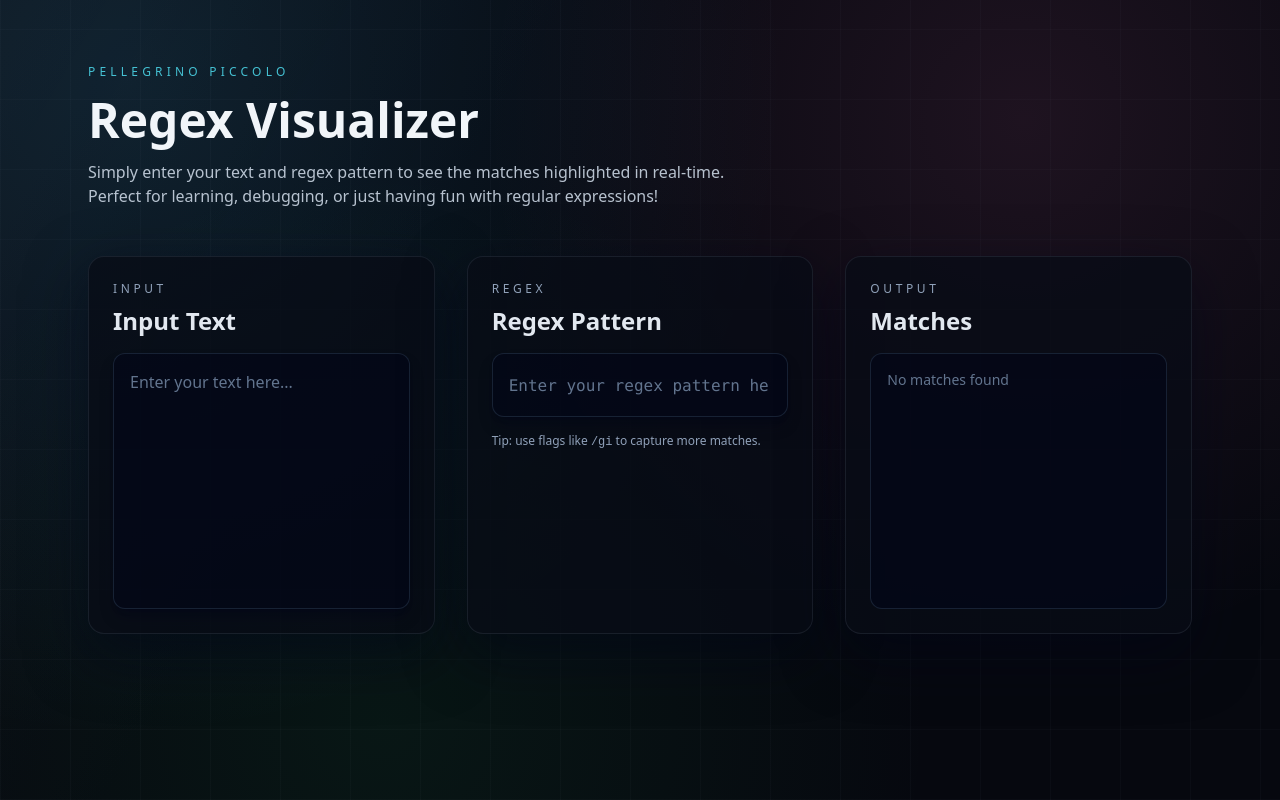
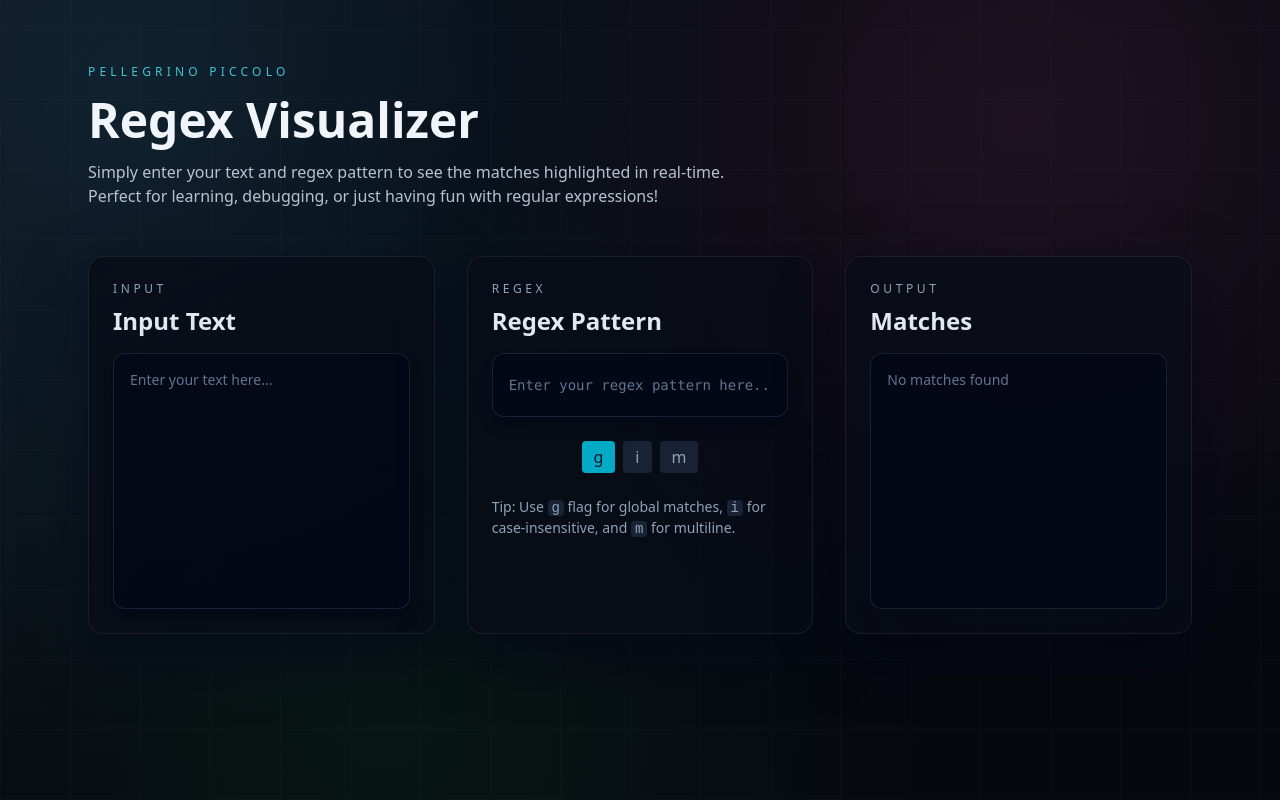
Before and after one commit to PellegrinoPiccolo/regex-visualizer, a React (Vite) app: page / in a window 1280 px wide. Built offline with nearby package versions, Linux system fonts and the light colour scheme.

Commit message:
feat: add regex flag selection and update input components for better accessibility

```diff
--- a/src/App.tsx
+++ b/src/App.tsx
@@ -8,16 +8,17 @@ function App() {
 
   const [pattern, setPattern] = React.useState("");
   const [text, setText] = React.useState("");
+  const [flag, setFlag] = React.useState("g");
   const [matches, setMatches] = React.useState<string[]>([]);
 
   React.useEffect(() => {
     if (pattern && text) {
-      const foundMatches = findMatches(text, pattern);
+      const foundMatches = findMatches(text, pattern, flag);
       setMatches(foundMatches);
     } else {
       setMatches([]);
     }
-  }, [pattern, text]);
+  }, [pattern, text, flag]);
 
   return (
     <div className="app-shell">
@@ -47,8 +48,28 @@ function App() {
               <h2 className="text-2xl font-semibold mt-2">Regex Pattern</h2>
             </div>
             <RegexInput value={pattern} onChange={(e) => setPattern(e.target.value)} />
-            <p className="text-xs text-slate-400">
-              Tip: use flags like <span className="mono">/gi</span> to capture more matches.
+            <div className="flex gap-2 mt-2 items-center justify-center">
+              <button
+                className={`px-3 py-1 rounded cursor-pointer ${flag === "g" ? "bg-cyan-400/80 text-slate-900" : "bg-slate-800/80 text-slate-400"} focus:ring-2 focus:ring-cyan-400/60`}
+                onClick={() => setFlag("g")}
+              >
+                g
+              </button>
+              <button
+                className={`px-3 py-1 rounded cursor-pointer ${flag === "i" ? "bg-cyan-400/80 text-slate-900" : "bg-slate-800/80 text-slate-400"} focus:ring-2 focus:ring-cyan-400/60`}
+                onClick={() => setFlag("i")}
+              >
+                i
+              </button>
+              <button
+                className={`px-3 py-1 rounded cursor-pointer ${flag === "m" ? "bg-cyan-400/80 text-slate-900" : "bg-slate-800/80 text-slate-400"} focus:ring-2 focus:ring-cyan-400/60`}
+                onClick={() => setFlag("m")}
+              >
+                m
+              </button>
+            </div>
+            <p className="text-sm text-slate-400 mt-2">
+              Tip: Use <code className="bg-slate-800/80 px-1 rounded">g</code> flag for global matches, <code className="bg-slate-800/80 px-1 rounded">i</code> for case-insensitive, and <code className="bg-slate-800/80 px-1 rounded">m</code> for multiline.
             </p>
           </section>
 
--- a/src/components/RegexInput.tsx
+++ b/src/components/RegexInput.tsx
@@ -2,7 +2,7 @@ import React from 'react'
 
 const RegexInput = ({ value, onChange } : { value: string, onChange: (e: React.ChangeEvent<HTMLInputElement>) => void }) => {
   return (
-    <div className="w-full h-16 p-4 rounded-xl border border-slate-800/80 bg-slate-950/60 shadow-lg shadow-slate-950/40 focus-within:ring-2 focus-within:ring-cyan-400/60">
+    <div className="w-full h-16 p-4 rounded-xl border text-sm border-slate-800/80 bg-slate-950/60 shadow-lg shadow-slate-950/40 focus-within:ring-2 focus-within:ring-cyan-400/60">
         <input
             type="text"
             className="w-full h-full outline-none bg-transparent text-slate-100 placeholder:text-slate-500 font-mono"
--- a/src/components/TextInput.tsx
+++ b/src/components/TextInput.tsx
@@ -2,7 +2,7 @@ import React from 'react'
 
 const TextInput = ({ value, onChange } : { value: string, onChange: (e: React.ChangeEvent<HTMLTextAreaElement>) => void }) => {
   return (
-    <div className="w-full h-64 p-4 rounded-xl border border-slate-800/80 bg-slate-950/60 shadow-lg shadow-slate-950/40 focus-within:ring-2 focus-within:ring-cyan-400/60">
+    <div className="w-full h-64 p-4 text-sm rounded-xl border border-slate-800/80 bg-slate-950/60 shadow-lg shadow-slate-950/40 focus-within:ring-2 focus-within:ring-cyan-400/60">
         <textarea
             className="w-full h-full resize-none outline-none bg-transparent text-slate-100 placeholder:text-slate-500"
             placeholder="Enter your text here..."
```
